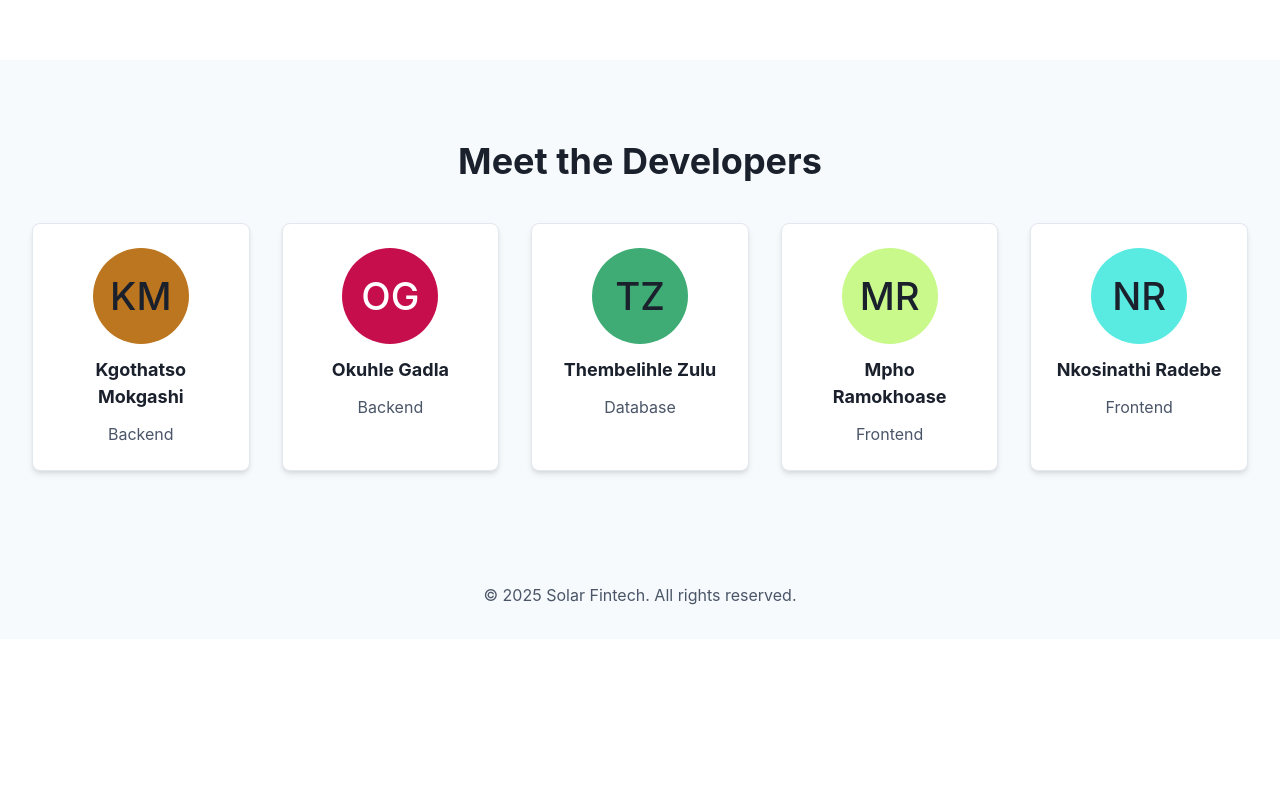
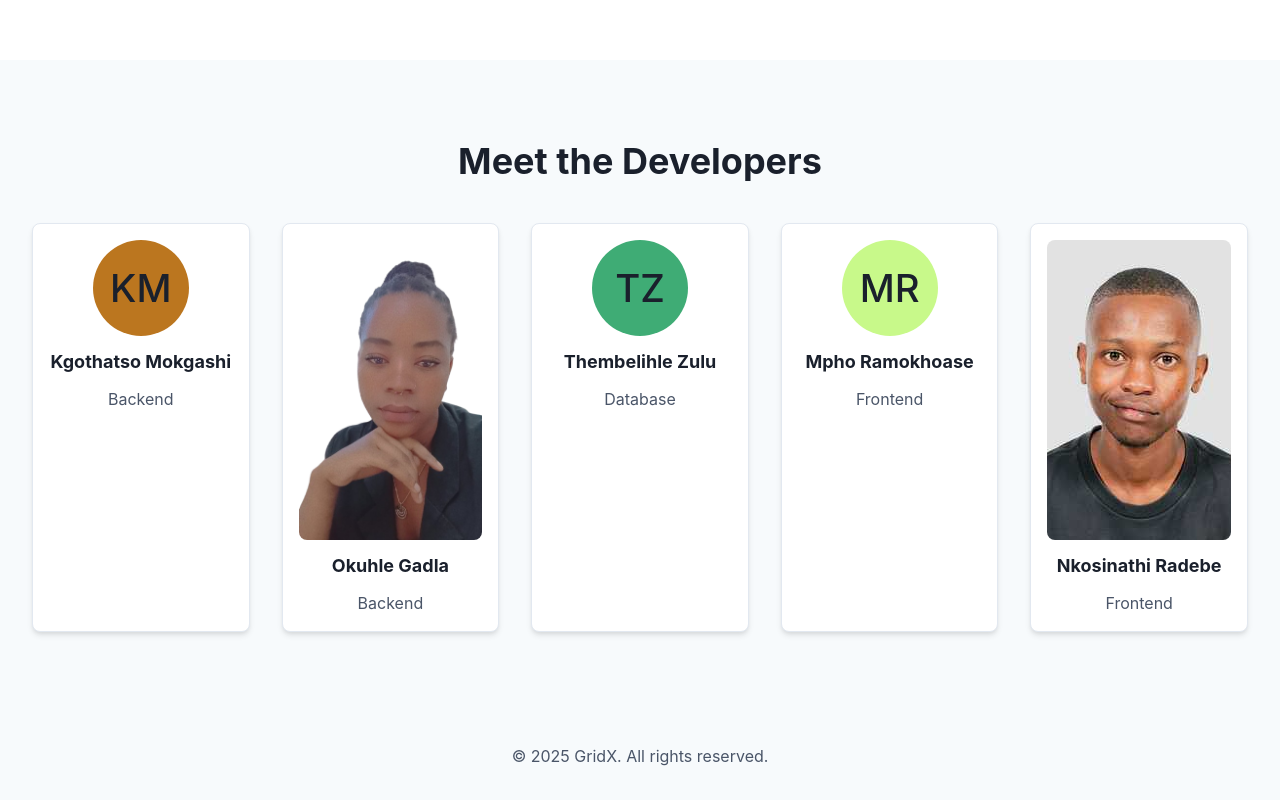
Before and after one commit to sleigh116/For_the_100th_Time.Sleigh116, a React (Create React App) app in the folder frontend/: page / in a window 1280 px wide. Shown: the part 956-1756 px from the top of the page. Before the commit the page ends 1595 px from the top, so only its background shows below. Built offline with nearby package versions, Linux system fonts and the light colour scheme.

Commit message:
Update LandingPage to reflect new branding as GridX, replace company name and adjust developer images for Nkosinathi Radebe and Okuhle Gadla.

```diff
--- a/frontend/src/pages/LandingPage.js
+++ b/frontend/src/pages/LandingPage.js
@@ -13,7 +13,7 @@ import {
   useColorModeValue,
   Avatar,
   VStack,
-  HStack,
+  Image,
 } from '@chakra-ui/react';
 import {
   FaSun,
@@ -21,6 +21,8 @@ import {
   FaBolt,
 } from 'react-icons/fa';
 import { motion, AnimatePresence } from 'framer-motion';
+import nathiProfile from '../assets/images/IMG Nathii.jpg';
+import okuhleProfile from '../assets/images/sleigh.png';
 
 function RotatingGreetingsSection() {
   const [currentIndex, setCurrentIndex] = useState(0);
@@ -197,7 +199,7 @@ function LandingPage() {
               color={headingColor}
               fontWeight="bold"
             >
-              Welcome to Solar Fintech
+              Welcome to GridX
             </Heading>
             <Text
               fontSize="xl"
@@ -364,15 +366,36 @@ function LandingPage() {
               <VStack
                 key={index}
                 spacing={3}
-                p={6}
+                p={4}
                 bg={developerCardBg}
                 borderRadius="lg"
                 boxShadow="md"
                 borderWidth="1px"
                 borderColor={cardBorderColor}
                 textAlign="center"
+                width="100%"
               >
-                <Avatar size="xl" name={dev.name} />
+                {dev.name === 'Nkosinathi Radebe' ? (
+                  <Image
+                    src={nathiProfile}
+                    alt={dev.name}
+                    width="300px"
+                    height="300px"
+                    borderRadius="lg"
+                    objectFit="cover"
+                  />
+                ) : dev.name === 'Okuhle Gadla' ? (
+                  <Image
+                    src={okuhleProfile}
+                    alt={dev.name}
+                    width="300px"
+                    height="300px"
+                    borderRadius="lg"
+                    objectFit="cover"
+                  />
+                ) : (
+                  <Avatar size="xl" name={dev.name} />
+                )}
                 <Text fontWeight="bold" fontSize="lg" color={headingColor}>{dev.name}</Text>
                 <Text fontSize="md" color={textColor}>{dev.role}</Text>
               </VStack>
@@ -395,7 +418,7 @@ function LandingPage() {
             color={textColor}
           >
             <Text>
-              © {new Date().getFullYear()} Solar Fintech. All rights reserved.
+              © {new Date().getFullYear()} GridX. All rights reserved.
             </Text>
           </Flex>
         </Container>
```
Also changed, not shown: frontend/src/assets/images/IMG Nathii.jpg (added), frontend/src/assets/images/sleigh.png (added).
